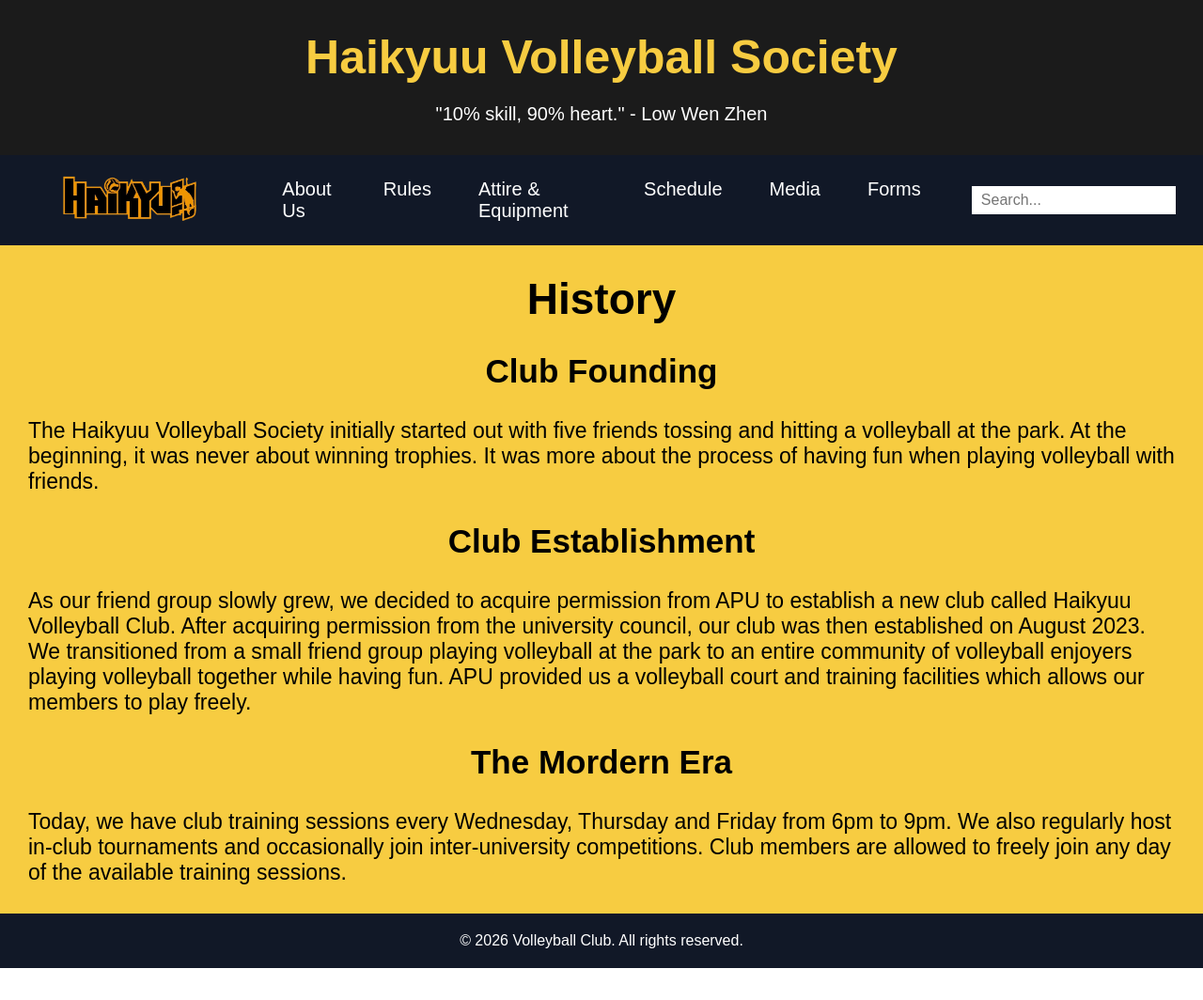
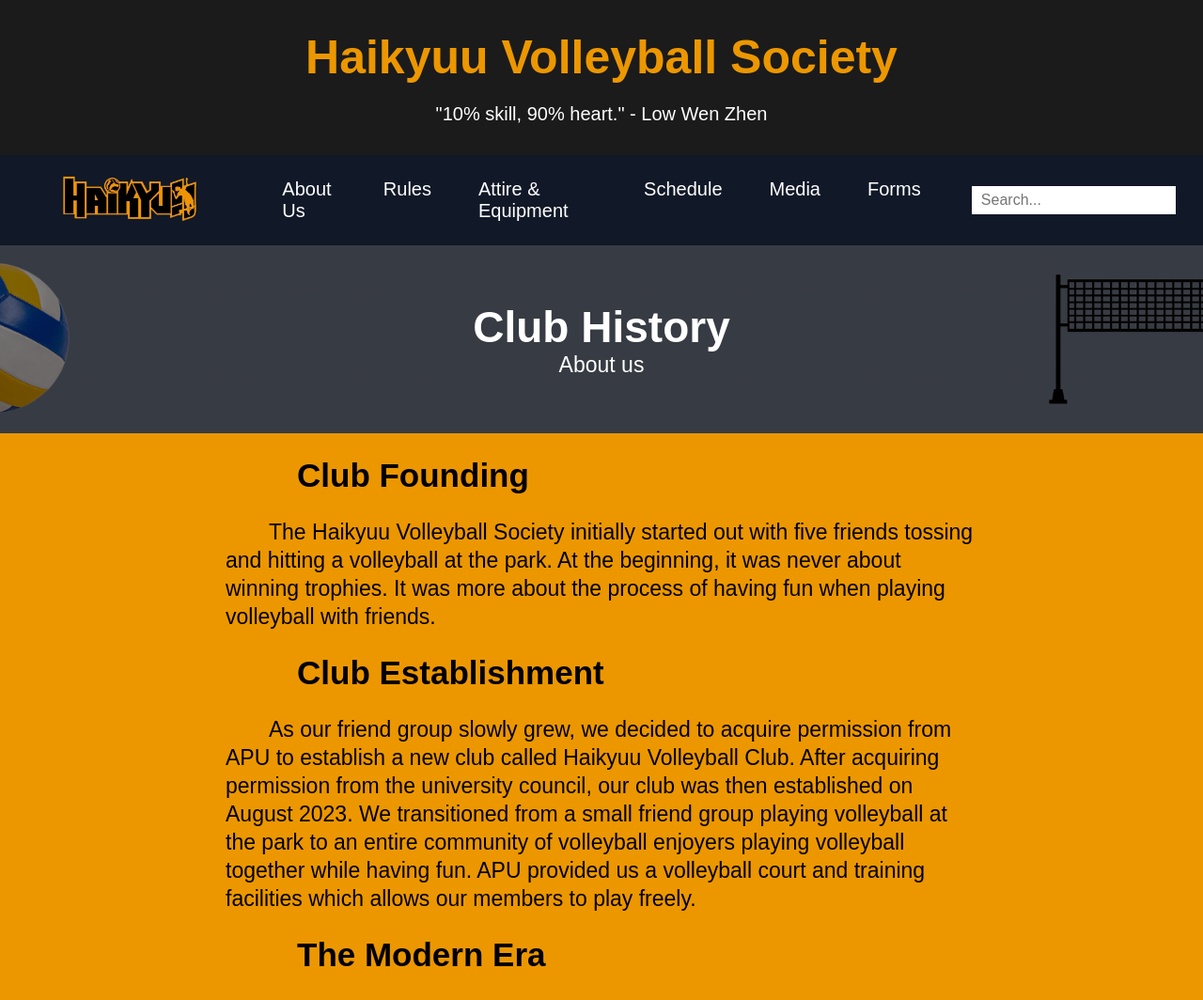
Before and after one commit to Skylinecode1/haikyuu-volleyball-society, a plain HTML site: page html/club_history.html in a window 1280 px wide. Shown: the top 1064 px of the page at 94% size. Before the commit the page ends 1030 px from the top, so only its background shows below. Drawn offline with Linux system fonts and the light colour scheme.

Commit message:
Completed club history

```diff
--- a/css/style.css
+++ b/css/style.css
@@ -14,7 +14,7 @@
 
 .club-banner .banner-title{
     margin-bottom: 20px;
-    color: rgb(247, 204, 65);
+    color: rgb(236, 151, 0);
     font-size: 50px;
 }
 
@@ -147,20 +147,46 @@
     text-align: center;
     color: black;
     font-family: Arial, sans-serif;
-    padding: 30px;
-    background-color:rgb(247, 204, 65);
+    padding: 0px 0px 60px 0px;
+    background-color:rgb(236, 151, 0);
 
 }
+
+.club-history-page .hero-image1{
+    background-image: linear-gradient(rgba(0, 0, 0, 0.5), rgba(0, 0, 0, 0.5)), url(../resources/history/club_history.png);
+    height: 200px;
+    background-position: center;
+    background-repeat: no-repeat;
+    background-size: cover;
+    position: relative;
+}
+
+.club-history-page .hero-image1 .hero-text1 {
+    text-align: center;
+    position: absolute;
+    top: 50%;
+    left: 50%;
+    transform: translate(-50%, -50%);
+    color: white;
+}
+
 
 .club-history-page .club-history-text h2 {
     font-family: Arial, sans-serif;
     padding: 30px;
     font-size: 35px;
-    text-align: center;
+    text-align: left;
 }
 
 .club-history-page .club-history-text {
     font-family: Arial, sans-serif;
     font-size: 23px;
     text-align: left;
+    line-height: 30px;
+    padding-left: 30px;
+    padding-right: 30px;
+    text-indent: 2em;
+    max-width: 800px;
+    margin: 0 auto;
+
 }
--- a/html/club_history.html
+++ b/html/club_history.html
@@ -66,7 +66,12 @@
     </header>
 
     <main class="club-history-page">
-        <h1>History</h1>
+        <div class="hero-image1">
+            <div class="hero-text1">
+                <h1>Club History</h1>
+                <p>About us</p>
+            </div>
+        </div>
 
         <div class="club-history-text">
             <h2>Club Founding</h2>
@@ -79,7 +84,7 @@
         </div>
 
         <div class="club-history-text">
-            <h2>The Mordern Era</h2>
+            <h2>The Modern Era</h2>
             <p>Today, we have club training sessions every Wednesday, Thursday and Friday from 6pm to 9pm. We also regularly host in-club tournaments and occasionally join inter-university competitions. Club members are allowed to freely join any day of the available training sessions. </p>
         </div>
     </main>
```
Also changed, not shown: resources/history/club_history.png (added).
